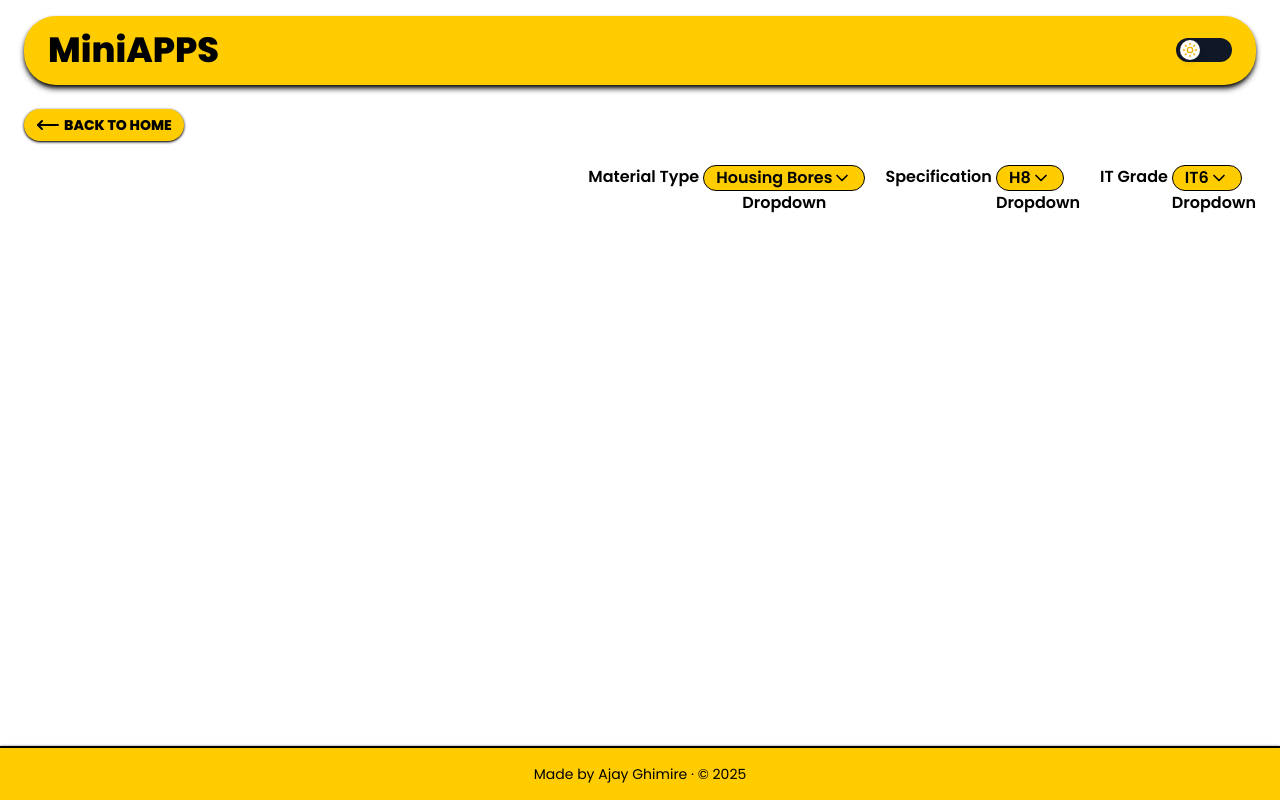
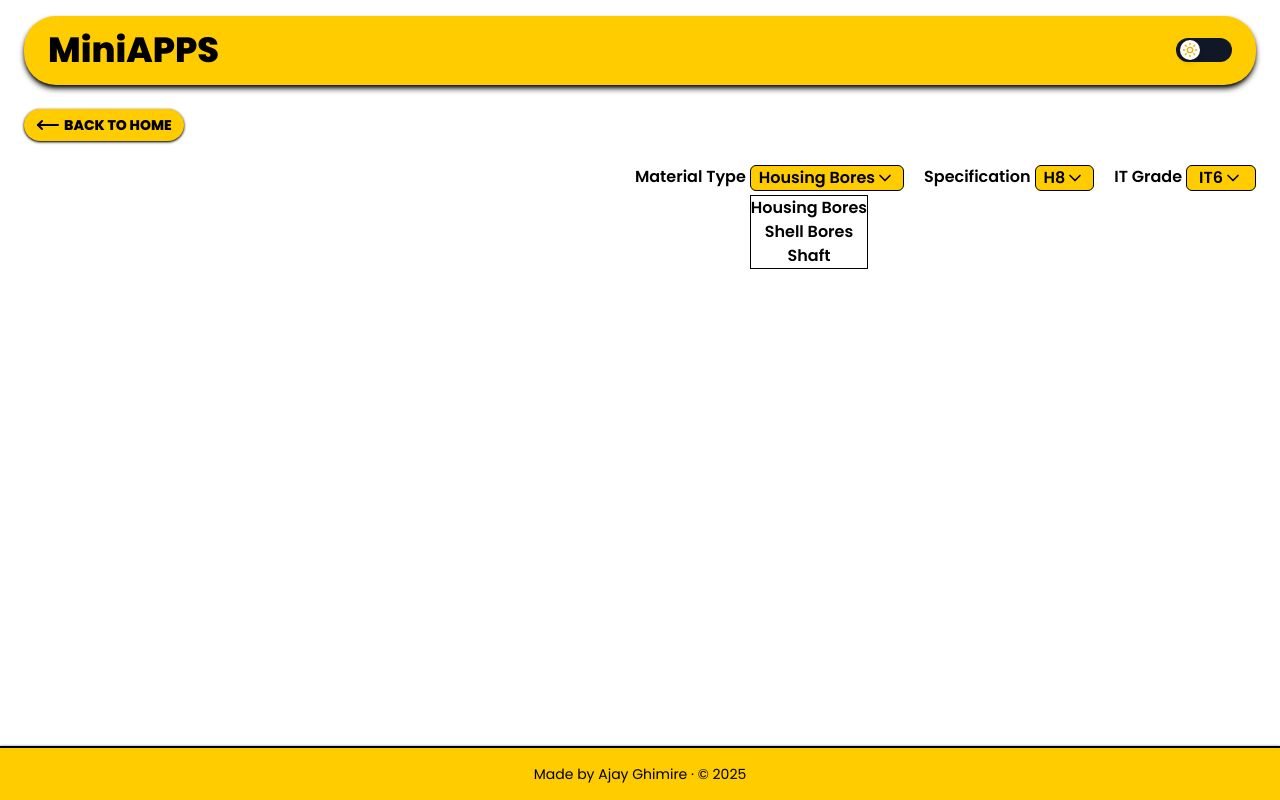
Before and after one commit to AjayGhimire1998/camcominiapps, a React (Vite) app: page /tolerance-checker in a window 1280 px wide. Both pictures are taken after a click on the button "Housing Bores". Built offline with nearby package versions, Linux system fonts and the light colour scheme.

Commit message:
adding drop down

```diff
--- a/src/pages/ToleranceChecker/ToleranceChecker.jsx
+++ b/src/pages/ToleranceChecker/ToleranceChecker.jsx
@@ -1,12 +1,13 @@
 import { BookDownIcon, ChevronDown, MoveLeft } from "lucide-react";
-import React, { useContext, useState } from "react";
+import React, { useState } from "react";
 import { Link } from "react-router-dom";
 import { DarkModeContext } from "../../contexts/DarkModeContext";
 import Dropdown from "./components/Dropdown";
 
 const ToleranceChecker = () => {
   //   const { darkMode } = useContext(DarkModeContext);
-  const [dropdownRequested, setDropdownRequested] = useState(false);
+  const [dropdownRequested, setDropdownRequested] = useState("");
+  const [dropdownVisible, setDropdownVisible] = useState(false);
 
   return (
     <main className="w-full max-w-[1350px] px-6 mt-2 ">
@@ -19,42 +20,57 @@ const ToleranceChecker = () => {
           BACK TO HOME
         </Link>
       </div>
-      <div className="flex max-[690px]:flex-col gap-5 max-sm:gap-2 justify-end mt-6 font-semibold max-sm:text-sm">
-        <div className="flex gap-1 ">
+      <div className="flex max-[690px]:flex-col gap-5 max-sm:gap-2 justify-end mt-6 font-semibold ">
+        <div className="flex gap-1 max-sm:text-sm">
           <span>Material Type </span>
-          <div className="items-center align-middle">
+          <div className="">
             <button
-              onClick={() => setDropdownRequested(!dropdownRequested)}
-              className="border rounded-2xl flex align-middle items-center px-3 max-sm:px-1.5 bg-[#ffcc00] dark:bg-[#121212] max-sm:text-xs"
+              onClick={() => {
+                setDropdownRequested("material");
+                setDropdownVisible(!dropdownVisible);
+              }}
+              className="border rounded-md flex align-middle items-center px-2 max-sm:px-1.5 bg-[#ffcc00] dark:bg-[#121212] max-sm:text-xs"
             >
               Housing Bores <ChevronDown size={20} />
             </button>
-            {dropdownRequested ? <Dropdown /> : null}
+            {dropdownRequested === "material" && dropdownVisible ? (
+              <Dropdown type={"material"} />
+            ) : null}
           </div>
         </div>
 
-        <div className="flex gap-1 ">
+        <div className="flex gap-1 max-sm:text-sm">
           <span>Specification </span>
           <div className="">
             <button
-              onClick={() => setDropdownRequested(!dropdownRequested)}
-              className="border rounded-2xl flex align-middle items-center px-3 max-sm:px-1.5 bg-[#ffcc00] dark:bg-[#121212] max-sm:text-xs"
+              onClick={() => {
+                setDropdownRequested("spec");
+                setDropdownVisible(dropdownVisible);
+              }}
+              className="border rounded-md flex align-middle items-center px-2 max-sm:px-1.5 bg-[#ffcc00] dark:bg-[#121212] max-sm:text-xs"
             >
               H8 <ChevronDown size={20} />
             </button>
-            {dropdownRequested ? <Dropdown /> : null}
+            {dropdownRequested === "spec" && dropdownVisible ? (
+              <Dropdown type={"spec"} />
+            ) : null}
           </div>
         </div>
-        <div className="flex gap-1 ">
+        <div className="flex gap-1 max-sm:text-sm">
           <span>IT Grade</span>
           <div className="">
             <button
-              onClick={() => setDropdownRequested(!dropdownRequested)}
-              className="border rounded-2xl flex align-middle items-center px-3 max-sm:px-1.5 bg-[#ffcc00] dark:bg-[#121212] max-sm:text-xs"
+              onClick={() => {
+                setDropdownRequested("it");
+                setDropdownVisible(dropdownVisible);
+              }}
+              className="border rounded-md flex align-middle items-center px-3 max-sm:px-1.5 bg-[#ffcc00] dark:bg-[#121212] max-sm:text-xs"
             >
               IT6 <ChevronDown size={20} />
             </button>
-            {dropdownRequested ? <Dropdown /> : null}
+            {dropdownRequested === "it" && dropdownVisible ? (
+              <Dropdown type={"it"} />
+            ) : null}
           </div>
         </div>
       </div>
--- a/src/pages/ToleranceChecker/components/Dropdown.jsx
+++ b/src/pages/ToleranceChecker/components/Dropdown.jsx
@@ -1,7 +1,24 @@
-import React from "react";
+import React, { useEffect, useState } from "react";
 
-const Dropdown = () => {
-  return <div className="">Dropdown</div>;
+const Dropdown = ({ type }) => {
+  const dropdownValues = {
+    material: ["Housing Bores", "Shell Bores", "Shaft"],
+    spec: ["H5", "H6", "H7", "H8", "H9", "h7", "h8", "h9"],
+    it: ["IT5", "IT6", "IT7", "IT8"],
+  };
+
+  const [typeRequested, setTypeRequested] = useState(type);
+
+  useEffect(() => {
+    setTypeRequested(type);
+  }, []);
+  return (
+    <div className="w-auto border flex flex-col mt-1 absolute">
+      {dropdownValues[typeRequested].map((val, i) => {
+        return <span id={i}>{val}</span>;
+      })}
+    </div>
+  );
 };
 
 export default Dropdown;
```
